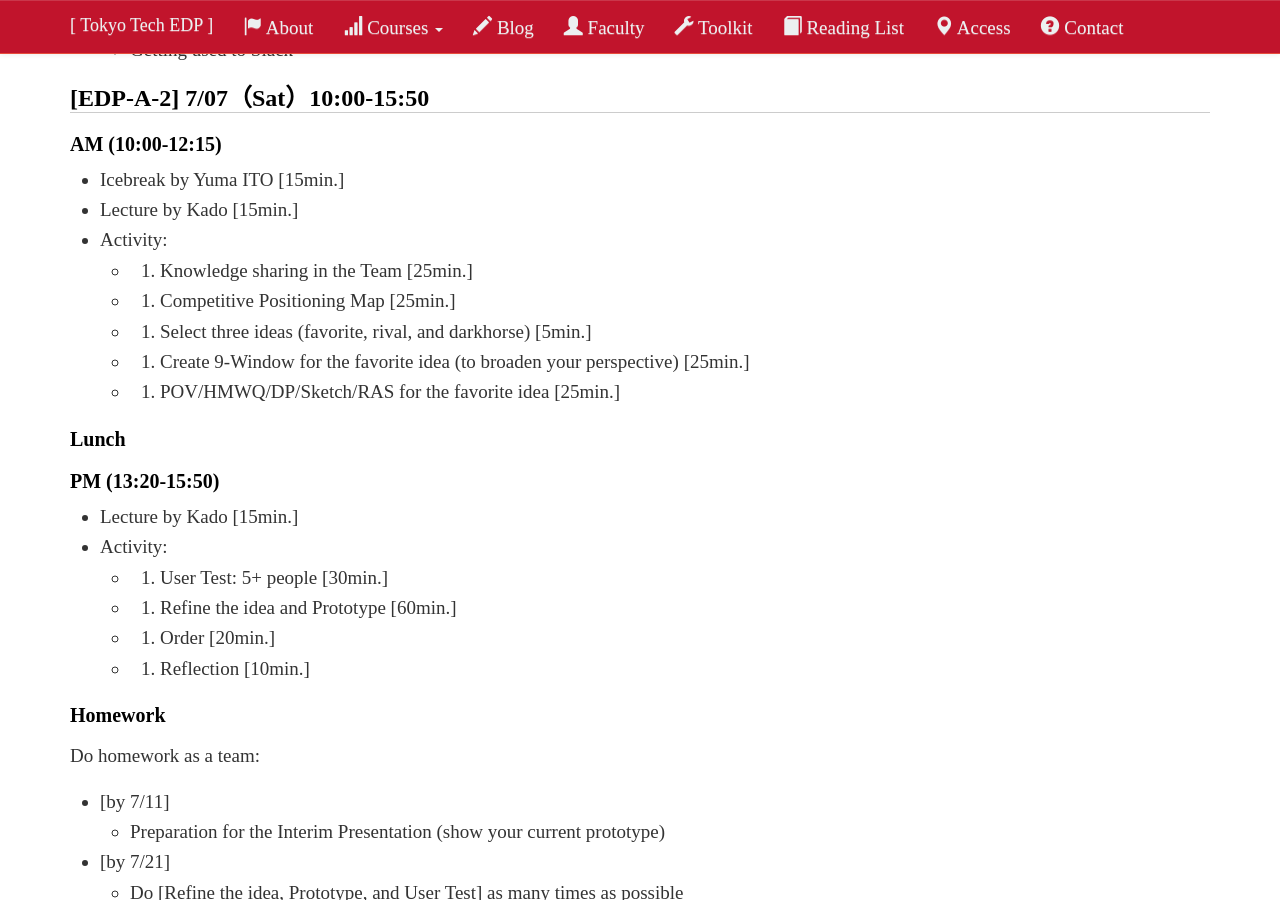
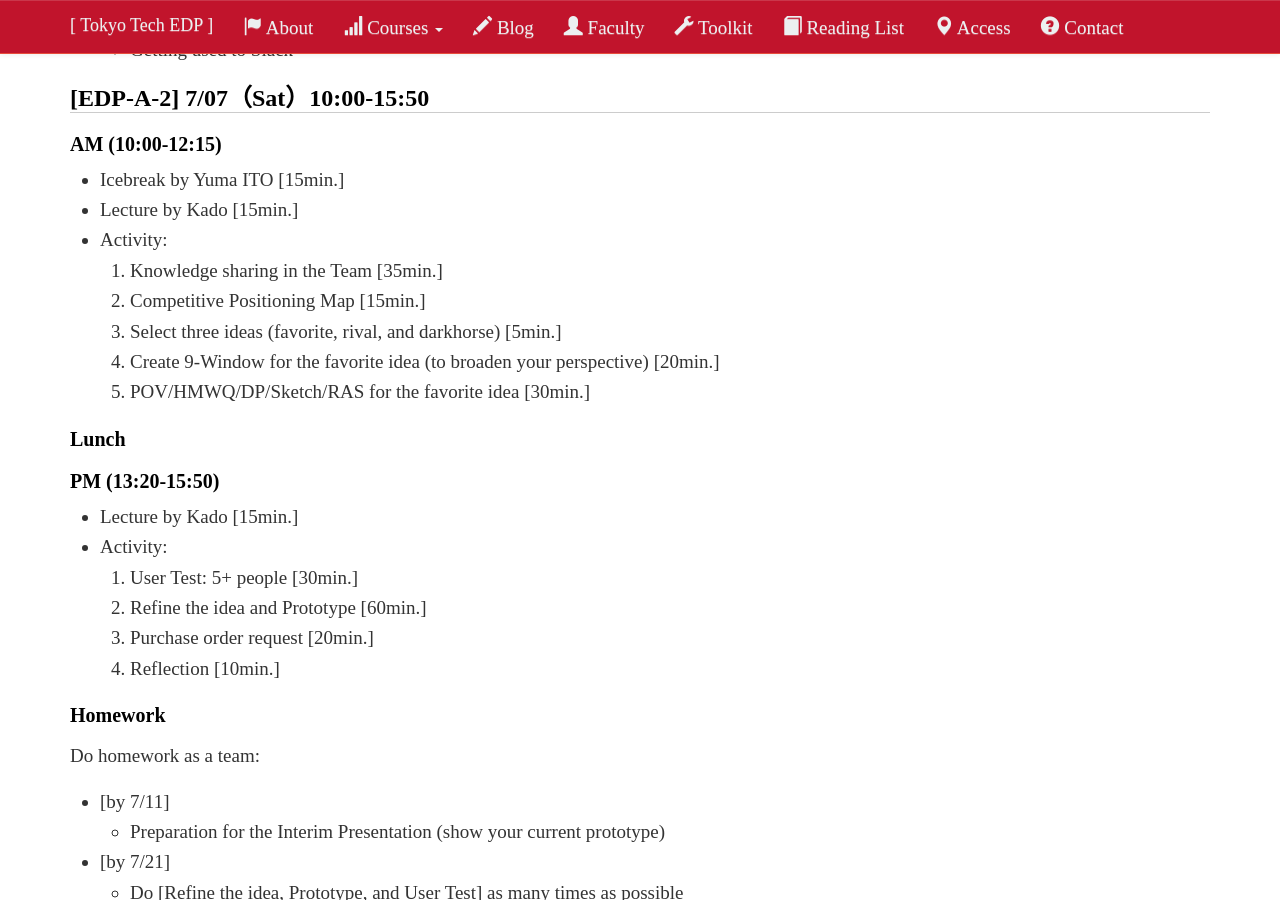
Before and after one commit to titech-edp/titech-edp.github.io, a Jekyll site: the page built from 2018-edp-a/index.md, in a window 1280 px wide and 900 px high, scrolled down 3137 px. Built offline with Jekyll 4.4.1, drawn with Linux system fonts in a browser that asks for light colours; nearby versions of some CDN libraries; library files that are not in the unit come from our copies.

Commit message:
Update edp-a

```diff
--- a/2018-edp-a/index.md
+++ b/2018-edp-a/index.md
@@ -110,11 +110,11 @@ Design innovative experience of having a meal.
 - Icebreak by Yuma ITO [15min.]
 - Lecture by Kado [15min.]
 - Activity:
-  - 1. Knowledge sharing in the Team [25min.]
-  - 2. Competitive Positioning Map [25min.]
-  - 3. Select three ideas (favorite, rival, and darkhorse) [5min.]
-  - 4. Create 9-Window for the favorite idea (to broaden your perspective) [25min.]
-  - 5. POV/HMWQ/DP/Sketch/RAS for the favorite idea [25min.]
+  1. Knowledge sharing in the Team [35min.]
+  2. Competitive Positioning Map [15min.]
+  3. Select three ideas (favorite, rival, and darkhorse) [5min.]
+  4. Create 9-Window for the favorite idea (to broaden your perspective) [20min.]
+  5. POV/HMWQ/DP/Sketch/RAS for the favorite idea [30min.]
 
 ### Lunch
 
@@ -122,10 +122,10 @@ Design innovative experience of having a meal.
 
 - Lecture by Kado [15min.]
 - Activity:
-  - 1. User Test: 5+ people [30min.]
-  - 2. Refine the idea and Prototype [60min.]
-  - 4. Order [20min.]
-  - 5. Reflection [10min.]
+  1. User Test: 5+ people [30min.]
+  2. Refine the idea and Prototype [60min.]
+  4. Purchase order request [20min.]
+  5. Reflection [10min.]
 
 ### Homework
 
```
